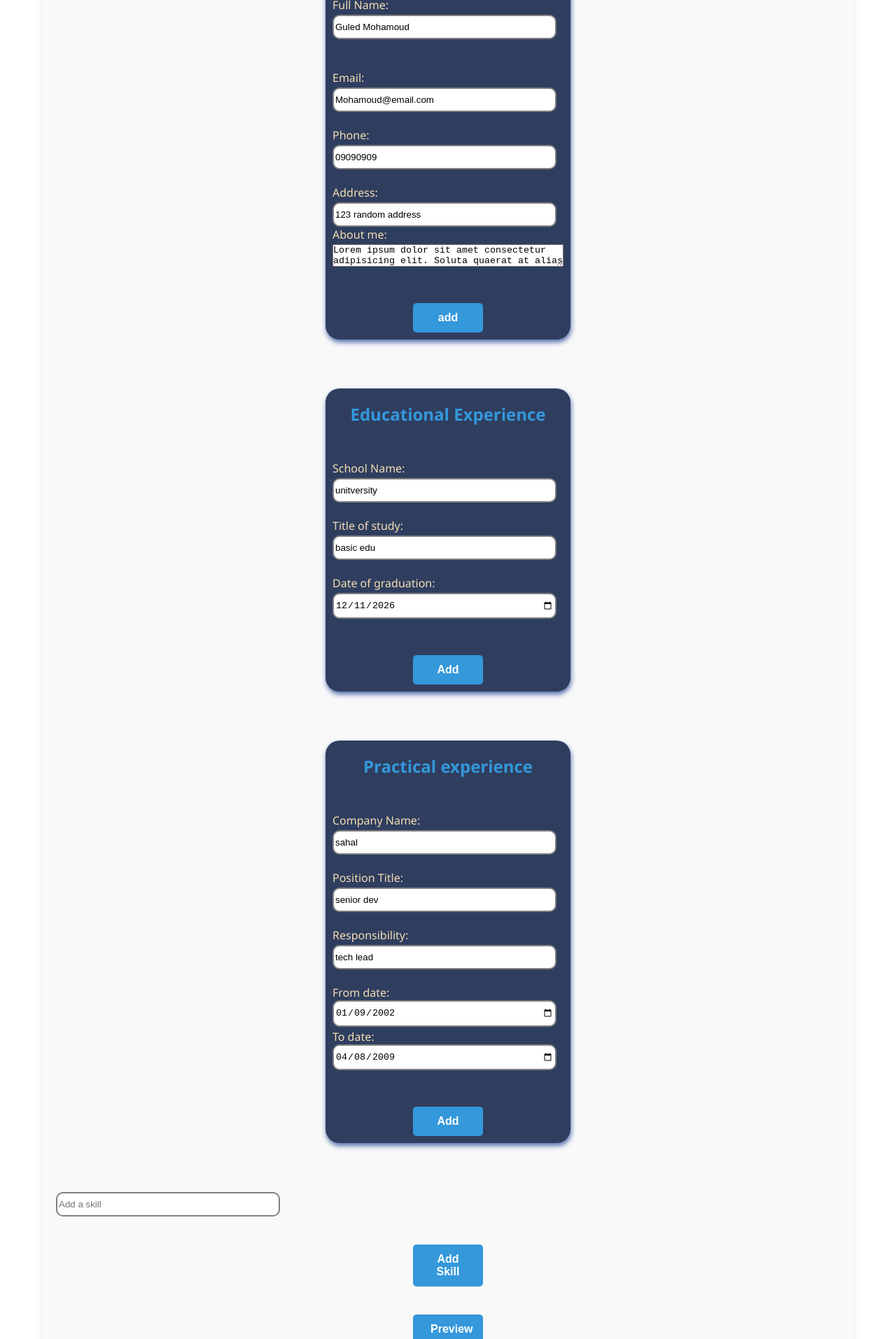
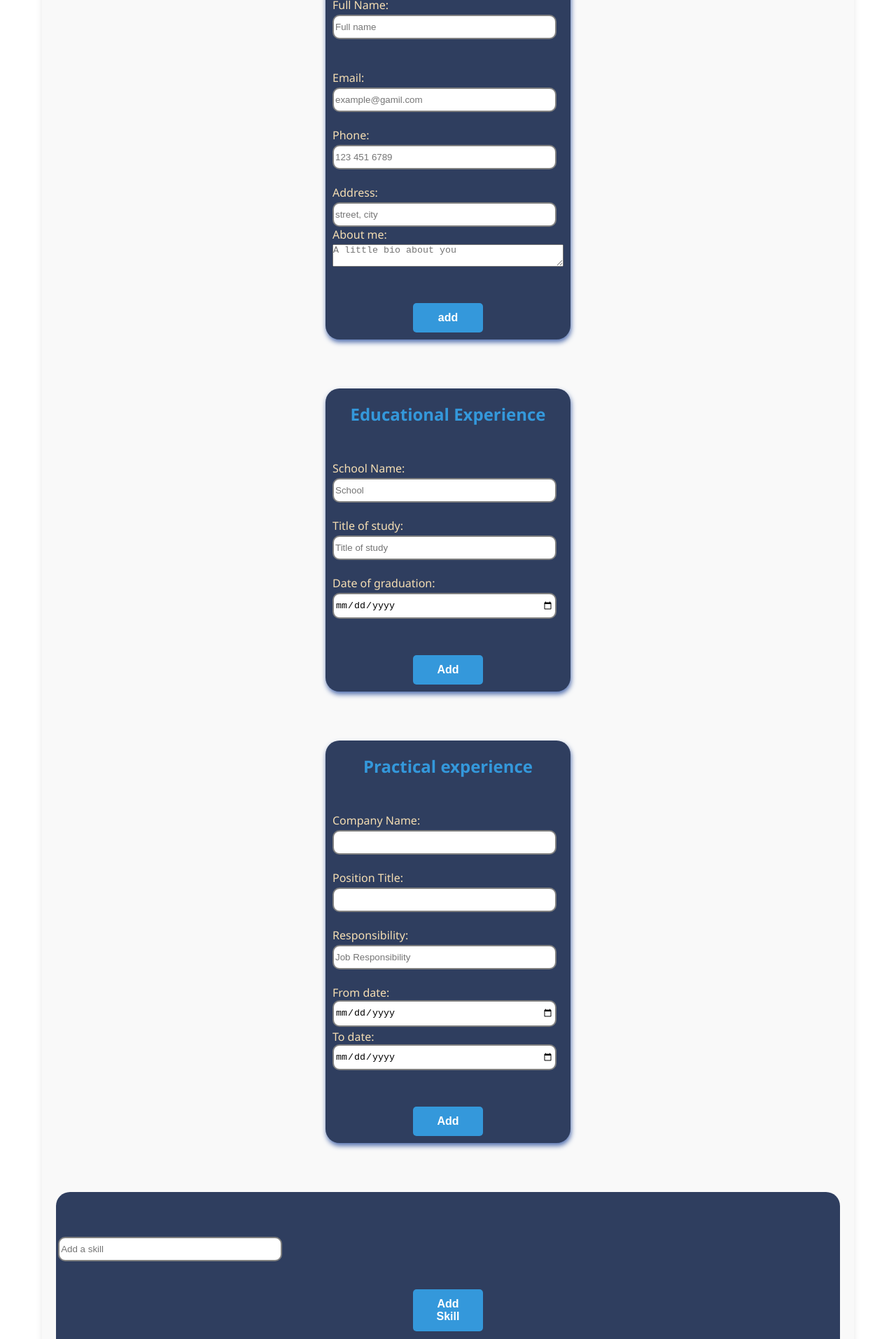
Before and after one commit to yahya-mohamoud/CV-App, a React (Vite) app: page / in a window 1280 px wide. Shown: the part 280-2193 px from the top of the page at 70% size. Built offline with nearby package versions, Linux system fonts and the light colour scheme.

Commit message:
finished the CV-App until future modification

```diff
--- a/src/components/Cv.jsx
+++ b/src/components/Cv.jsx
@@ -10,20 +10,20 @@ import Skill from './Skill';
 
 function Cv() {
   const [formInfo, setFormInfo] = useState({
-    fName: "Guled Mohamoud",
-    email: "Mohamoud@email.com",
-    address: "123 random address",
-    tel: "09090909",
-    about: "Lorem ipsum dolor sit amet consectetur adipisicing elit. Soluta quaerat at alias magni doloribus! Amet hic ipsum ipsa labore optio, quibusdam totam esse veniam blanditiis in. Laboriosam perferendis eum porro.",
-    school: "unitversity",
-    study: "basic edu",
-    graduationYr: "2026-12-11",
-    company: "sahal",
-    position: "senior dev",
-    responsibility: "tech lead",
-    startDt: "2002-01-09",
-    finishDt: "2009-04-08",
-    skills: ["html", "css", "javascript", "React", "mysql"]
+    fName: "",
+    email: "",
+    address: "",
+    tel: "",
+    about: "",
+    school: "",
+    study: "",
+    graduationYr: "",
+    company: "",
+    position: "",
+    responsibility: "",
+    startDt: "",
+    finishDt: "",
+    skills: []
 
   });
 
@@ -33,6 +33,12 @@ function Cv() {
     setIsEditing(prev => !prev);
   }
 
+   const handleRemoveSkill = (skillToRemove) => {
+    setFormInfo(prev => ({
+      ...prev,
+      skills: prev.skills.filter(skill => skill !== skillToRemove)
+    }));
+  };
 
 
 
@@ -80,11 +86,11 @@ function Cv() {
             <hr />
 
             <div className="practExp">
-                <h2>Practical Experience</h2>
-                <p>{formInfo.company}</p>
-                <p>{formInfo.position}</p>
-                <p>{formInfo.responsibility}</p>
-                <p>{formInfo.startDt} - {formInfo.finishDt}</p>
+                <h2><b>Practical Experience</b></h2>
+                <p><b>Company: </b>{formInfo.company}</p>
+                <p><b>Position: </b> {formInfo.position}</p>
+                <p><b>Responsibility:</b> {formInfo.responsibility}</p>
+                <p><b>From:</b> {formInfo.startDt} -  {formInfo.finishDt}</p>
                 <hr />
             </div>
 
@@ -98,6 +104,7 @@ function Cv() {
               type="button"
               onClick={() => handleRemoveSkill(skill)}
               className="remove-skill"
+              aria-label={`Remove ${skill}`}
             >
               ×
             </button>
--- a/src/components/Skill.jsx
+++ b/src/components/Skill.jsx
@@ -1,9 +1,8 @@
-import React from 'react'
-import { useState } from 'react'
-import "../styles/cv.css"
+import React, { useState } from 'react';
+import "../styles/cv.css";
 
-function Skill({formInfo, setFormInfo}) {
- const [skillInput, setSkillInput] = useState('')
+function Skill({ formInfo, setFormInfo }) {
+  const [skillInput, setSkillInput] = useState('');
 
   const handleAddSkill = (e) => {
     e.preventDefault();
@@ -16,20 +15,27 @@ function Skill({formInfo, setFormInfo}) {
     }
   };
 
-const handleRemoveSkill = (skillToRemove) => {
-  setFormInfo(prev => ({
-    ...prev,
-    skills: prev.skills.filter(skill => skill !== skillToRemove)
-  }));
+  // const handleRemoveSkill = (skillToRemove) => {
+  //   setFormInfo(prev => ({
+  //     ...prev,
+  //     skills: prev.skills.filter(skill => skill !== skillToRemove)
+  //   }));
+  // };
+
+  const handleKeyDown = (e) => {
+    if (e.key === 'Enter') {
+      handleAddSkill(e);
+    }
   };
 
   return (
     <div className="skills-section">
-    <form onSubmit={handleAddSkill}>
+      <form onSubmit={handleAddSkill} className="skill-form">
         <input
           type="text"
           value={skillInput}
           onChange={(e) => setSkillInput(e.target.value)}
+          onKeyDown={handleKeyDown}
           placeholder="Add a skill"
         />
         <button type="submit">Add Skill</button>
@@ -40,4 +46,4 @@ const handleRemoveSkill = (skillToRemove) => {
   );
 }
 
-export default Skill
+export default Skill;
--- a/src/styles/forms.css
+++ b/src/styles/forms.css
@@ -48,3 +48,9 @@ button{
     background-color: midnightblue;
     color: aliceblue;
 }
+
+.skills-section {
+    background-color: #2f3e5f;
+    padding: 4rem 0.2rem 2rem;
+    border-radius: 20px;
+}
```
Lines whose indentation alone changed are shown as unchanged.
